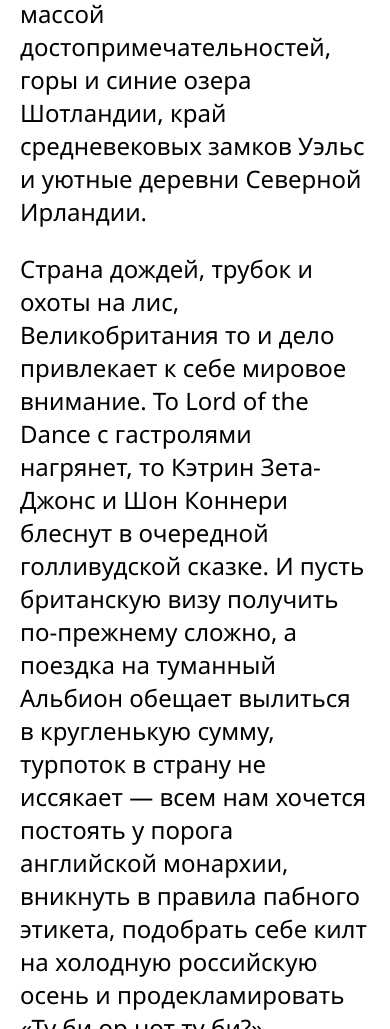
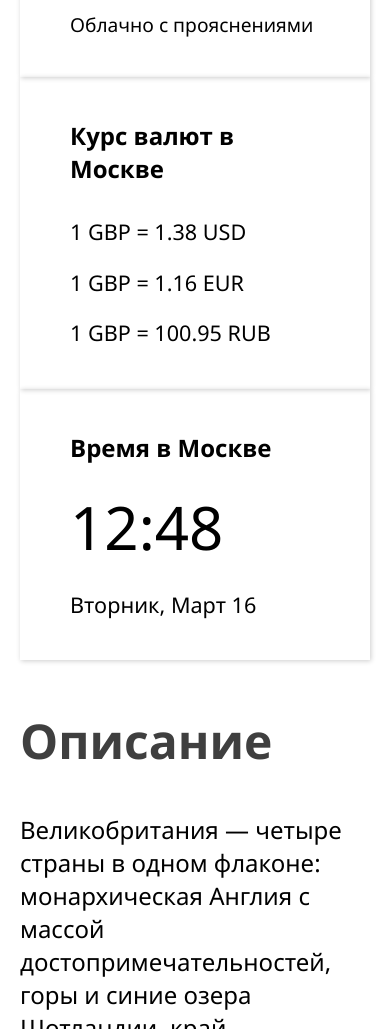
Before and after one commit to iq-developer/travel-template, a plain HTML site: page second.html in a window 390 px wide. Shown: the part 366-1395 px from the top of the page. Drawn offline with Linux system fonts and the light colour scheme.

Commit message:
feat: widgets

```diff
--- a/second.html
+++ b/second.html
@@ -31,7 +31,29 @@
     </div>
   </nav>
 
+
   <main>
+    <div class="widgets">
+      <article class="weather">
+        <h4>Погода в Москве</h4>
+        <img src="img/weather1.jpg" width="100px" alt="Погода в Москве" class="float p20">
+        <p>14°C</p>
+        <p class="weather-desc">Облачно с прояснениями</p>
+      </article>
+      <article class="currency">
+        <h4>Курс валют в Москве</h4>
+        <p class="currency-desc">1 GBP = 1.38 USD</p>
+        <p class="currency-desc">1 GBP = 1.16 EUR</p>
+        <p class="currency-desc">1 GBP = 100.95 RUB</p>
+      </article>
+      <article class="time">
+        <h4>Время в Москве</h4>
+        <p class="time-title">12:48</p>
+        <p class="time-desc">Вторник, Март 16</p>
+        <p class="time-desc"></p>
+      </article>
+    </div>
+
     <h2 class="big">Описание</h2>
     <div class="intro"><p>Великобритания&nbsp;— четыре страны в одном флаконе: монархическая Англия с массой достопримечательностей, горы и синие озера Шотландии, край средневековых замков Уэльс и уютные деревни Северной Ирландии.</p></div>
     <p>Страна дождей, трубок и охоты на лис, Великобритания то и дело привлекает к себе мировое внимание. То Lord of the Dance с гастролями нагрянет, то Кэтрин Зета-Джонс и Шон Коннери блеснут в очередной голливудской сказке. И пусть британскую визу получить по-прежнему сложно, а поездка на туманный Альбион обещает вылиться в кругленькую сумму, турпоток в страну не иссякает&nbsp;— всем нам хочется постоять у порога английской монархии, вникнуть в правила пабного этикета, подобрать себе килт на холодную российскую осень и продекламировать «Ту би ор нот ту би?» непосредственно на родине Шекспира.
--- a/style.css
+++ b/style.css
@@ -56,6 +56,36 @@ select {
   display: none;
 }
 
+/* Widgets */
+
+.widgets {
+  display: flex;
+  align-items: center;
+  justify-content: space-between;
+  padding: 50px 0 0;
+  font-size: 1.5em;
+}
+article {
+  box-shadow: 1px 1px 5px rgba(0, 0, 0, 0.2);
+  padding: 0 50px 20px;
+}
+.weather-desc {
+  font-size: 0.8em;
+}
+.currency-desc{
+  font-size: 0.9em;
+}
+.time-title{
+  font-size: 2.5em;
+  line-height: 0.1em;
+}
+.time-desc{
+  font-size: 0.9em;
+
+}
+
+
+
 /* Header */
 
 header {
@@ -101,7 +131,7 @@ main {
 }
 main > section {
   text-align: center;
-  box-shadow: 1px 1px 5px rgba(0, 0, 0, 0.1);
+  box-shadow: 1px 1px 5px rgba(0, 0, 0, 0.5);
 }
 section img {
   width: 100%;
@@ -265,9 +295,23 @@ footer {
   .menu {
     display: none;
   }
-
+  .widgets {
+    display: block;
+    width: 300px;
+    float: right;
+    margin-left: 20px;
+  }
+  article {
+    padding: 10px 50px 20px;
+  }
 }
-
+@media (max-width: 800px) {
+  .widgets {
+    width: 100%;
+    float: none;
+    margin-left: 0;
+  }
+}
 /* Script */
 
 .mobile-menu {
```
Also changed, not shown: img/weather1.jpg (added).
